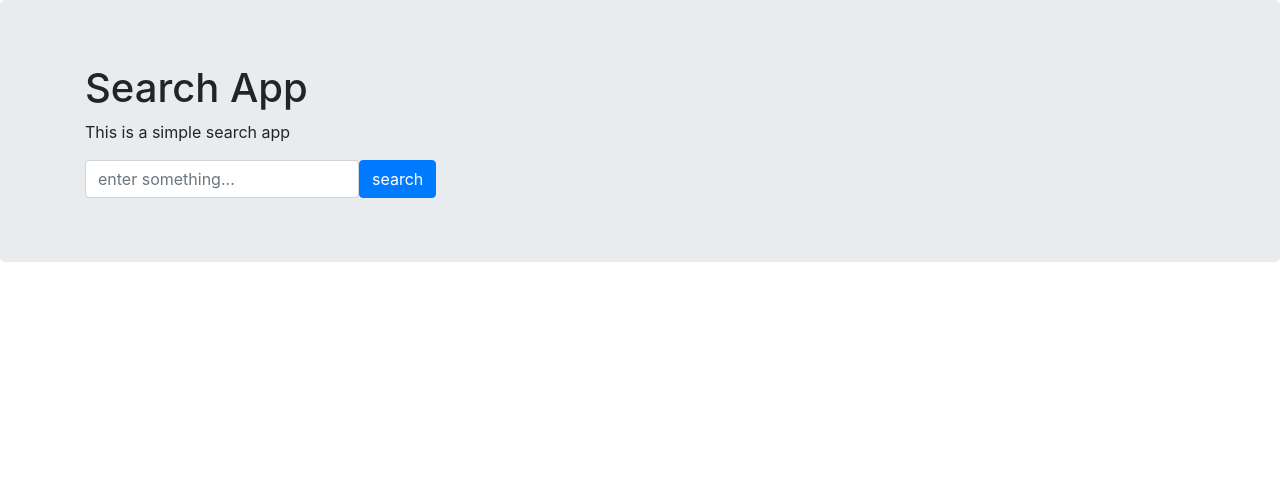
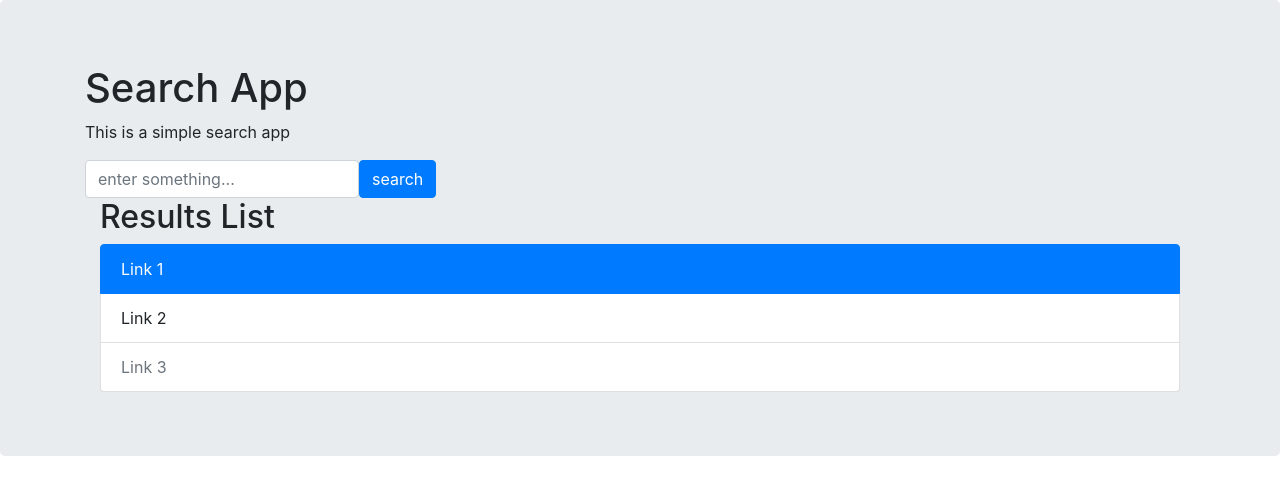
Before and after one commit to mgxmajewski/search-app, a React (Create React App) app: page / in a window 1280 px wide. Shown: the top 494 px of the page. Built offline with nearby package versions, Linux system fonts and the light colour scheme.

Commit message:
Add Results

```diff
--- a/src/App.js
+++ b/src/App.js
@@ -1,5 +1,6 @@
 import { Container, Jumbotron } from "react-bootstrap";
 import SearchForm from "./components/SearchForm";
+import Results from "./components/Results";
 
 function App() {
   return (
@@ -9,7 +10,8 @@ function App() {
           <h1>Search App</h1>
           <p>This is a simple search app</p>
 
-            <SearchForm />
+          <SearchForm />
+          <Results />
         </Container>
       </Jumbotron>
     </div>
--- /dev/null
+++ b/src/components/Results.js
@@ -0,0 +1,20 @@
+import React from 'react';
+
+import {
+    Container,
+    ListGroup,
+    ListGroupItem
+} from 'react-bootstrap';
+
+const Results = () => (
+    <Container>
+        <h2>Results List</h2>
+        <ListGroup>
+            <ListGroupItem href="#" active>Link 1</ListGroupItem>
+            <ListGroupItem href="#">Link 2</ListGroupItem>
+            <ListGroupItem href="#" disabled>Link 3</ListGroupItem>
+        </ListGroup>
+    </Container>
+)
+
+export default Results
```
